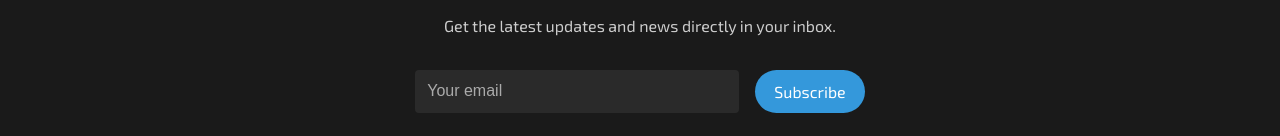
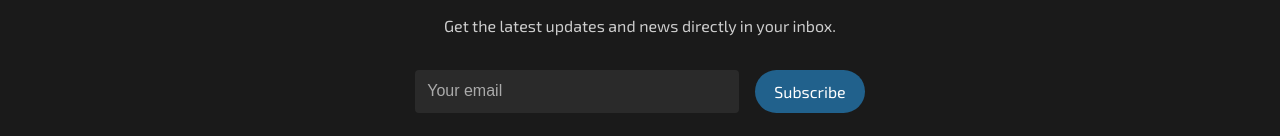
Before and after one commit to eeturonkko/watchlist, a React (Vite) app in the folder frontend/: page / in a window 1280 px wide. Shown: the part 816-952 px from the top of the page. Built offline with nearby package versions, Linux system fonts and the light colour scheme; no server answers.

Commit message:
Update button styles for newsletter form and movie card for better contrast and focus indication

```diff
--- a/frontend/src/components/styles/Footer.css
+++ b/frontend/src/components/styles/Footer.css
@@ -45,8 +45,8 @@
 
 .newsletter-form button {
   padding: 0.75rem 1.2rem;
-  background-color: #3498db;
-  color: white;
+  background-color: #21618c; /* Tummempi sininen taustaväri */
+  color: white; /* Valkoinen teksti */
   border: none;
   border-radius: 999px;
   font-size: 1rem;
@@ -55,7 +55,13 @@
 }
 
 .newsletter-form button:hover {
-  background-color: #2980b9;
+  background-color: #1f6695; /* Tumma sininen hover-tila */
+}
+
+/* Fokusoitumiskorostus */
+.newsletter-form button:focus {
+  outline: 3px solid #e91e63; /* Fokuskorostus, punainen reunus */
+  outline-offset: 2px;
 }
 
 .newsletter-form button:disabled {
--- a/frontend/src/components/styles/MovieCard.css
+++ b/frontend/src/components/styles/MovieCard.css
@@ -14,6 +14,7 @@
   padding: 1rem;
   align-items: stretch;
 }
+
 .movie-card {
   display: flex;
   flex-direction: column;
@@ -31,6 +32,7 @@
 .movie-card:hover {
   transform: scale(1.03);
 }
+
 .movie-poster {
   width: 100%;
   height: 240px;
@@ -51,6 +53,7 @@
   font-size: 1rem;
   margin: 0.3rem 0 0.1rem;
   line-height: 1.2;
+  color: #ffffff; /* Valkea teksti parantaa kontrastia */
 }
 
 .movie-date {
@@ -60,8 +63,8 @@
 
 .add-btn {
   padding: 0.5rem;
-  background-color: #3498db;
-  color: white;
+  background-color: #0E4A6A; /* Tummempi sininen taustaväri (parempi kontrasti) */
+  color: #FFFFFF; /* Valkoinen teksti */
   border: none;
   font-weight: bold;
   cursor: pointer;
@@ -71,5 +74,10 @@
 }
 
 .add-btn:hover {
-  background-color: #2980b9;
+  background-color: #0C3B54; /* Vielä tummempi sininen hover-tila */
 }
+
+.add-btn:focus {
+  outline: 3px solid #e91e63; /* Fokuskorostus, punainen reunus */
+  outline-offset: 2px;
+}
```
